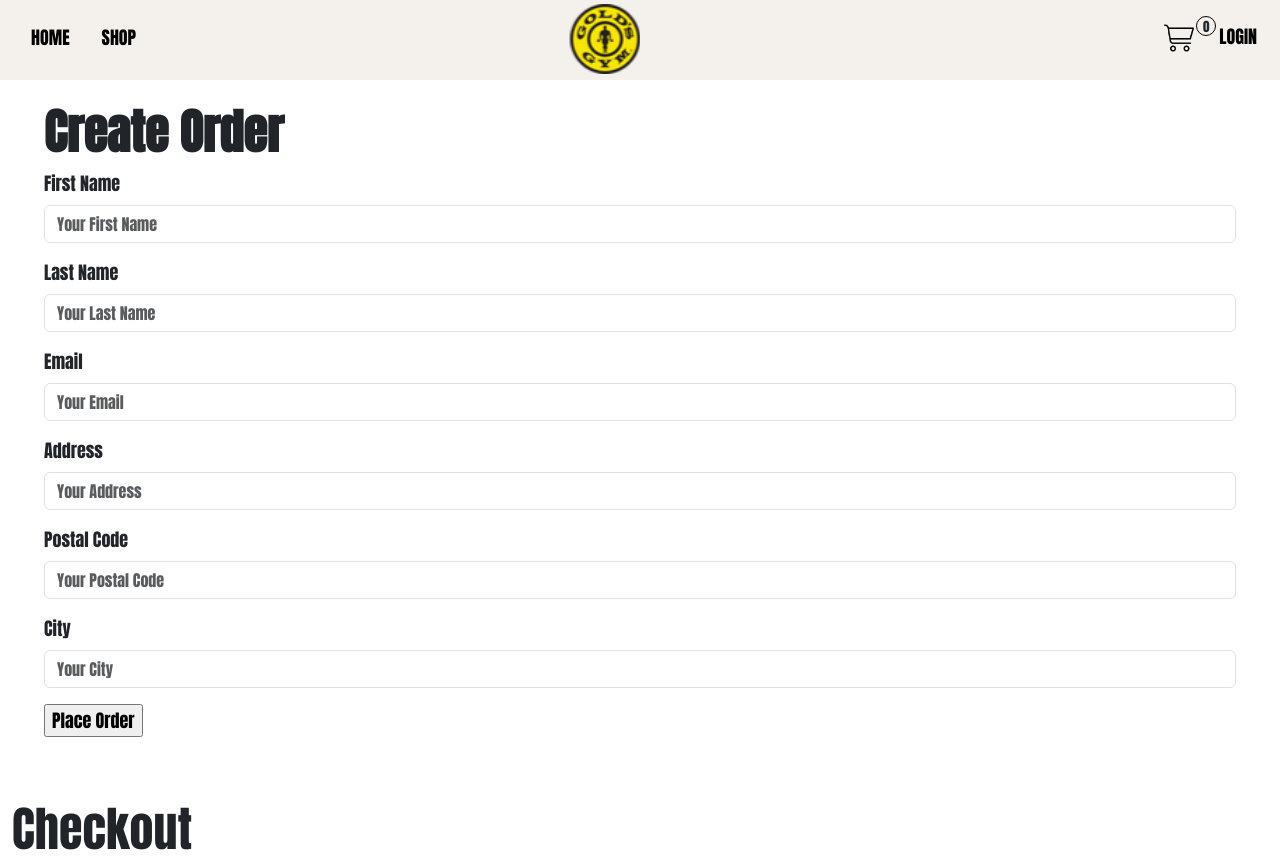
After one commit to stillness03/Sport_shop, a Django app: template Goldgym/orders/templates/orders/order/create.html in a window 1280 px wide. The commit adds this page. Run offline with Django 5.2, Linux system fonts and the light colour scheme; the template is opened without the code that fills it, so the values that code supplies are empty; some libraries are stand-ins or nearby versions.

Commit message:
create "create.html" and "created.html"

```diff
--- a/Goldgym/Goldgym/urls.py
+++ b/Goldgym/Goldgym/urls.py
@@ -24,6 +24,7 @@ urlpatterns = [
     path('cart/', include('cart.urls', namespace='cart')),
     path('', include('main.urls', namespace='main')),
     path('user/', include('users.urls', namespace='user')),
+    path('orders/', include('orders.urls', namespace='orders')),
 
 
 ]
--- a/Goldgym/cart/templates/cart/detail.html
+++ b/Goldgym/cart/templates/cart/detail.html
@@ -48,7 +48,7 @@
             <a href="/shop" class="cart-btn">Continue Shopping</a>
             {% with cart_quantity=cart|length %}
                 {% if cart_quantity > 0 %}
-                    <a href="#" class="cart-btn">Checkout</a>
+                    <a href= '{% url "orders:order_create" %}' class="cart-btn">Checkout</a>
                 {% endif %}
             {% endwith %}
         </div>
--- a/Goldgym/main/templates/main/base.html
+++ b/Goldgym/main/templates/main/base.html
@@ -30,7 +30,7 @@
             </div>
             <div class="header-profile pt-2">
                 <a href="{% url 'cart:cart_detail'%}"><img src="{% static 'img/corth.png' %}" class="corth" alt=""></a>
-                <a href="#" class="m-2">LOGIN</a>
+                <a href="{% url "users:login" %}" class="m-2">LOGIN</a>
                 <p class="cart-quantity">
                     {% with cart_quantity=cart|length %}
                         {% if cart_quantity > 0 %}
--- /dev/null
+++ b/Goldgym/orders/templates/orders/order/create.html
@@ -0,0 +1,60 @@
+{% extends 'main/base.html' %}
+{% load static %}
+
+{% block title %}Create Order{% endblock title %}
+
+{% block content %}
+    <div class="forcreate">
+        <div class="profile bg-white p-4 mb-4 mx-2">
+            <h2 class="mb-2">Create Order</h2>
+            <form action="" method="post" class="order-form">
+                {% csrf_token %}
+                <div class="col-md-12 mb-3">
+                    <label for="id_first_name" class="form-label">First Name</label>
+                    <input type="text" class="form-control form-styleprofile" id="id_first_name"
+                    name="first_name" placeholder="Your First Name" value="{{ form.first_name.value|default:'' }}" required>
+                </div>
+                <div class="col-md-12 mb-3">
+                    <label for="id_last_name" class="form-label">Last Name</label>
+                    <input type="text" class="form-control form-styleprofile" id="id_last_name"
+                    name="last_name" placeholder="Your Last Name" value="{{ form.last_name.value|default:'' }}" required>
+                </div>
+                <div class="col-md-12 mb-3">
+                    <label for="id_email" class="form-label">Email</label>
+                    <input type="text" class="form-control form-styleprofile" id="id_email"
+                    name="email" placeholder="Your Email" value="{{ form.email.value|default:'' }}" required>
+                </div>
+
+                <div class="col-md-12 mb-3">
+                    <label for="id_address" class="form-label">Address</label>
+                    <input type="text" class="form-control form-styleprofile" id="id_address"
+                    name="address" placeholder="Your Address" value="{{ form.address.value|default:'' }}" required>
+                </div>
+                <div class="col-md-12 mb-3">
+                    <label for="id_postal_code" class="form-label">Postal Code</label>
+                    <input type="text" class="form-control form-styleprofile" id="id_postal_code"
+                    name="postal_code" placeholder="Your Postal Code" value="{{ form.postal_code.value|default:'' }}" required>
+                </div>
+                <div class="col-md-12 mb-3">
+                    <label for="id_city" class="form-label">City</label>
+                    <input type="text" class="form-control form-styleprofile" id="id_city"
+                    name="city" placeholder="Your City" value="{{ form.city.value|default:'' }}" required>
+                </div>
+                <p><input type="submit" value="Place Order"></p>
+                {% csrf_token %}
+            </form>
+        </div>
+        <div class="checkout">
+            <h1>Checkout</h1>
+            <div class="order-info">
+                {% for item in cart %}
+                    <li>
+                        {{ item.quantity }}x {{ item.product.name }}
+                        <p>$ {{ item.total_price }}</p>
+                    </li>
+                    <p>Total: $ {{ cart.get_total_price }}</p>
+                {% endfor %}
+            </div>
+        </div>
+    </div>
+{% endblock content %}
```
Also changed, not shown: Goldgym/orders/templates/orders/order/created.html (added, +7 -0 lines), Goldgym/orders/views.py (+27 -2 lines), Goldgym/users/views.py (+10 -10 lines).
